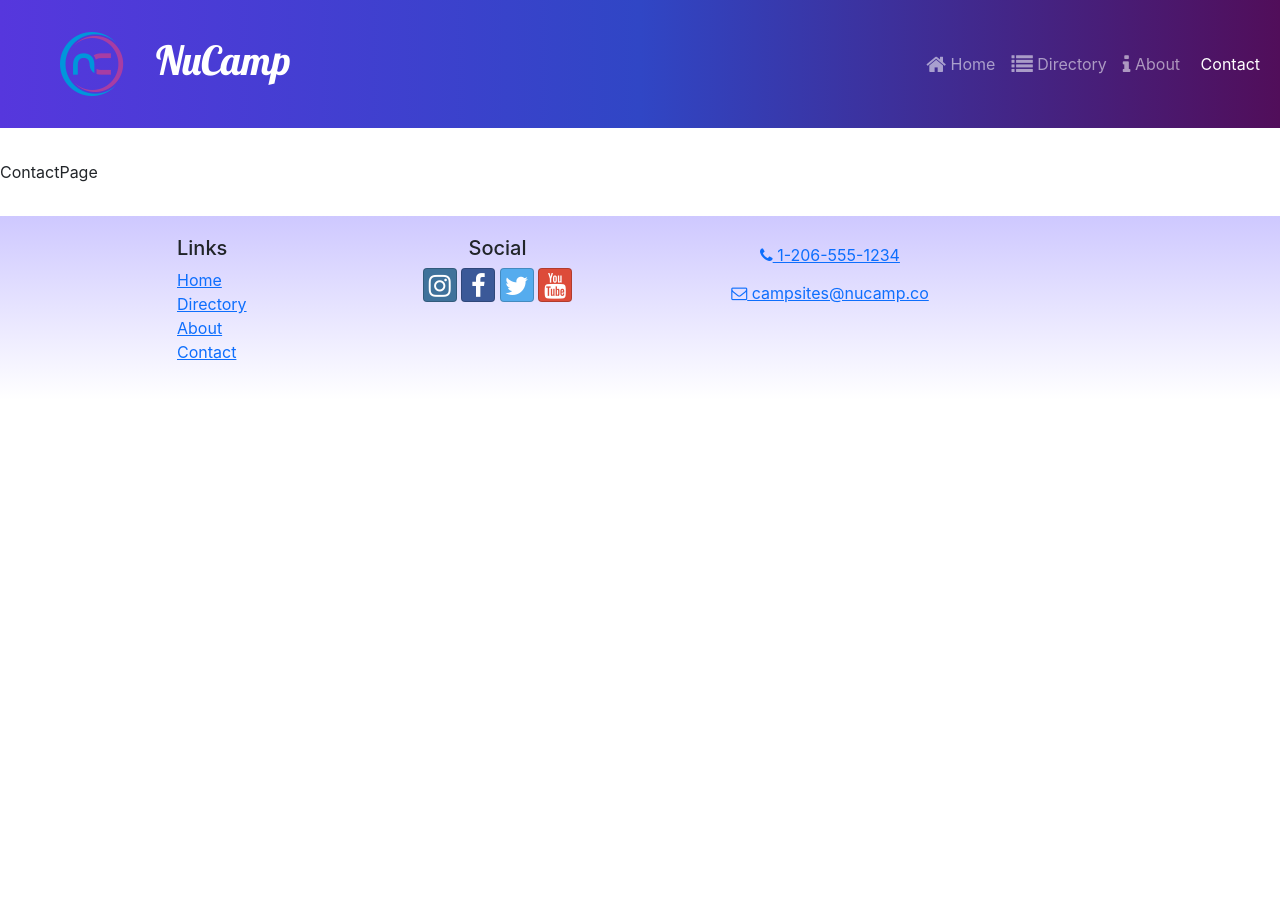
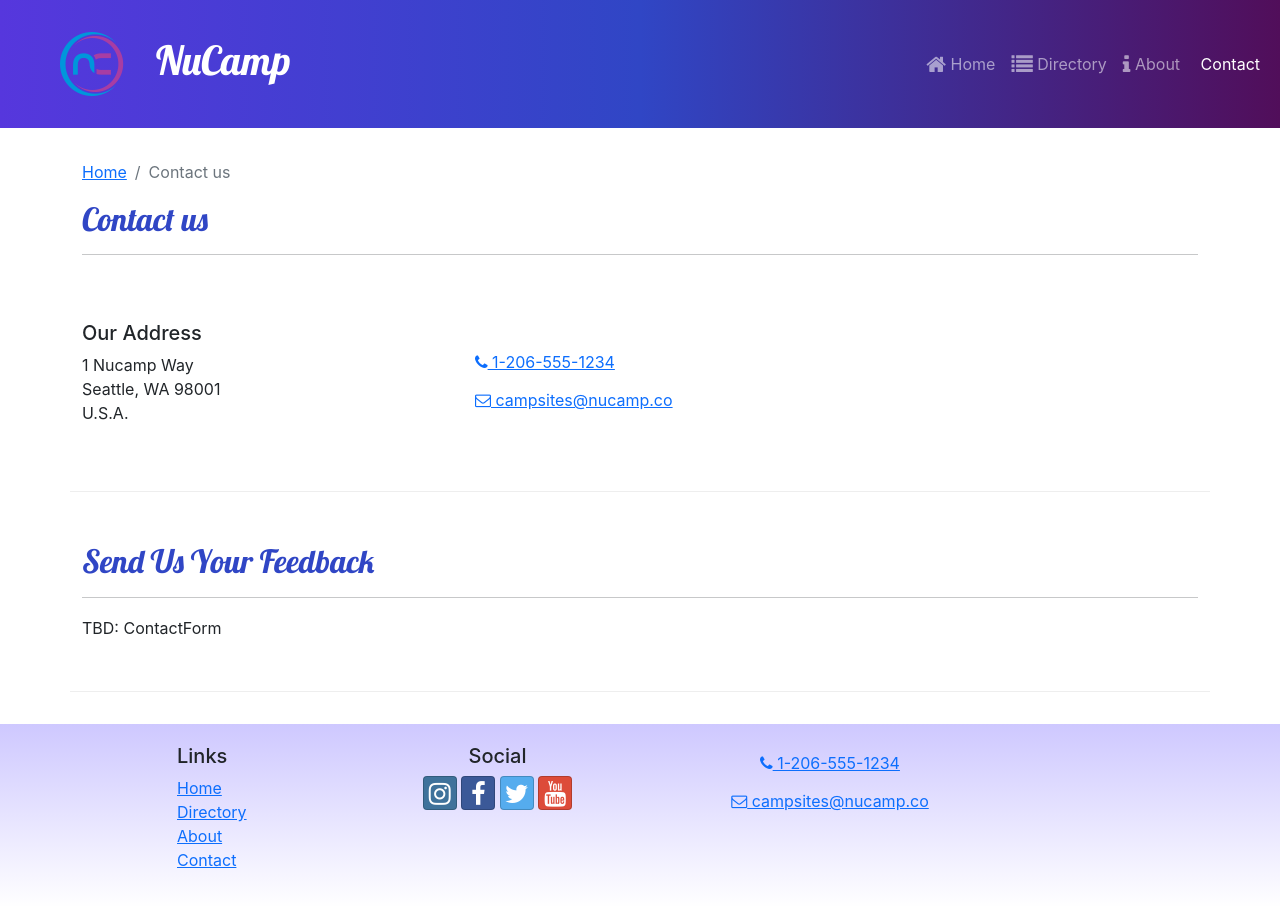
Before and after one commit to VittorioAltagracia/Camp-Website-Redux, a React (Create React App) app: page /contact in a window 1280 px wide. Before the commit the page ends 800 px from the top, so only its background shows below. Built offline with nearby package versions, Linux system fonts and the light colour scheme.

Commit message:
update contact page

```diff
--- a/src/features/display/AnimatedDisplayCard.js
+++ b/src/features/display/AnimatedDisplayCard.js
@@ -17,6 +17,7 @@
   }, []);
 
   return (
+    // animated.div gets a variable created above as a prop to style cards below
     <animated.div style={animatedStyle}>
       <Card>
         <CardImg src={image} alt={name} />
--- a/src/pages/ContactPage.js
+++ b/src/pages/ContactPage.js
@@ -1,5 +1,44 @@
+import { Container, Col, Row } from "reactstrap";
+import SubHeader from "../components/SubHeader";
+
 const ContactPage = () => {
-  return <div>ContactPage</div>;
+  return (
+    <Container>
+      <SubHeader current="Contact us" />
+      <Row className="row-content align-items-center">
+        <Col sm="4">
+          <h5>Our Address</h5>
+          <address>
+            1 Nucamp Way
+            <br />
+            Seattle, WA 98001
+            <br />
+            U.S.A.
+          </address>
+        </Col>
+        <Col>
+          <a role="button" className="btn btn-link" href="tel:+12065551234">
+            <i className="fa fa-phone" /> 1-206-555-1234
+          </a>
+          <br />
+          <a
+            role="button"
+            className="btn btn-link"
+            href="mailto:fakeemail@fakeemail.co"
+          >
+            <i className="fa fa-envelope-o" /> campsites@nucamp.co
+          </a>
+        </Col>
+      </Row>
+      <Row className="row-content">
+        <Col xs="12">
+          <h2>Send Us Your Feedback</h2>
+          <hr />
+        </Col>
+        <Col md="10">TBD: ContactForm</Col>
+      </Row>
+    </Container>
+  );
 };
 
 export default ContactPage;
```
